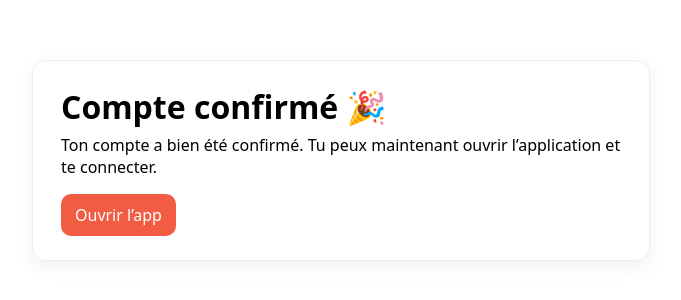
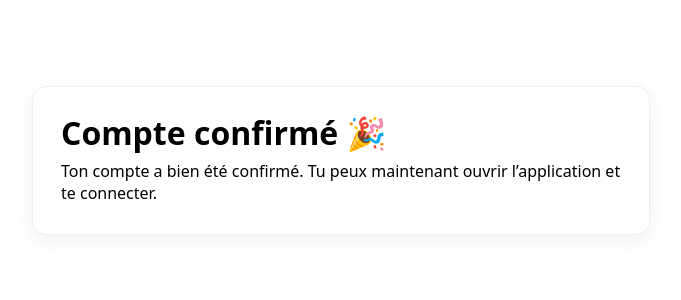
Before and after one commit to rouamarDEV/rouamarDEV.github.io, a plain HTML site: page index.html in a window 1280 px wide. Shown: the part 240-540 px from the top of the page, without its empty margins (299-980 px from the left). Drawn offline with Linux system fonts and the light colour scheme.

Commit message:
Remove deep link button from confirmation page

```diff
--- a/index.html
+++ b/index.html
@@ -18,7 +18,6 @@
       <h1>Compte confirmé 🎉</h1>
       <p>Ton compte a bien été confirmé. Tu peux maintenant ouvrir l’application et te connecter.</p>
       <!-- Optionnel : un deep link vers l'app -->
-      <a class="btn" href="myapp://open">Ouvrir l’app</a>
     </div>
   </body>
 </html>
```
